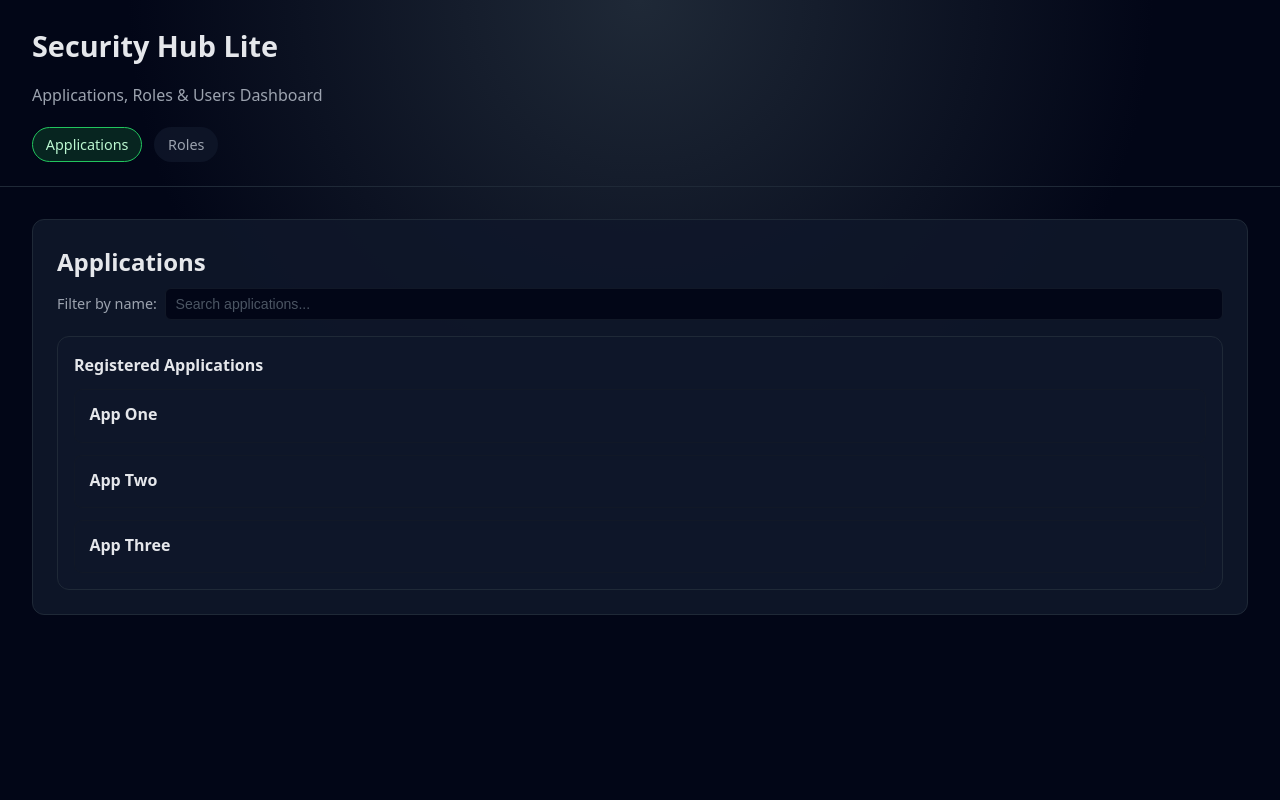
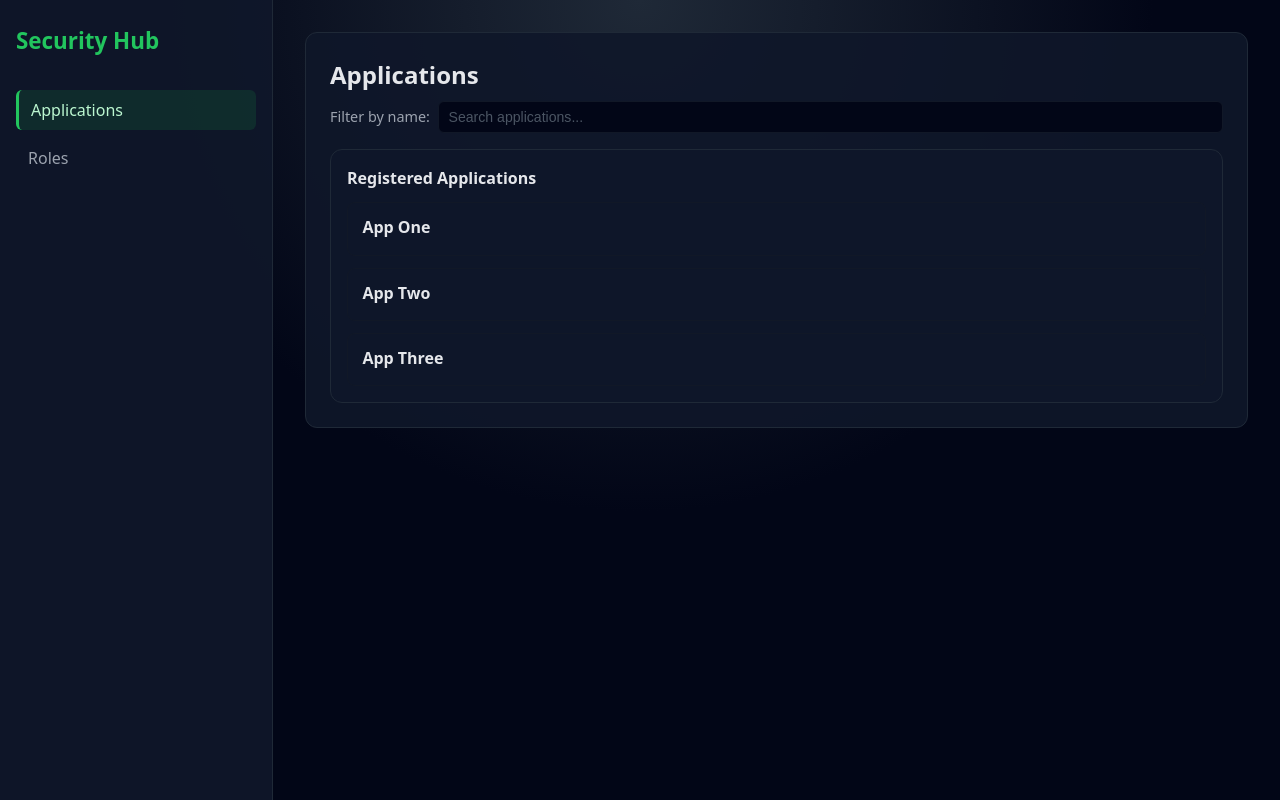
Before and after one commit to RicardoZambon/SecurityHub-Lite-React, a React (Vite) app in the folder security-hub-react/: page /applications in a window 1280 px wide. Built offline with nearby package versions, Linux system fonts and the light colour scheme.

Commit message:
feat: Add main layout e refactor App

```diff
--- a/security-hub-react/src/App.tsx
+++ b/security-hub-react/src/App.tsx
@@ -7,44 +7,18 @@ import {
 } from 'react-router-dom'
 import ApplicationsPage from './pages/ApplicationsPage'
 import RolesPage from './pages/RolesPage'
+import { Layout } from './layout/Layout';
 
 function App() {
   return (
     <BrowserRouter>
-      <div className="app-shell">
-        <header className="app-header">
-          <h1>Security Hub Lite</h1>
-          <p>Applications, Roles & Users Dashboard</p>
-
-          <nav className="app-nav">
-            <NavLink
-              to="/applications"
-              className={({ isActive }: { isActive: boolean }) =>
-                'app-nav-link' + (isActive ? ' app-nav-link-active' : '')
-              }
-            >
-              Applications
-            </NavLink>
-
-            <NavLink
-              to="/roles"
-              className={({ isActive }: { isActive: boolean }) =>
-                'app-nav-link' + (isActive ? ' app-nav-link-active' : '')
-              }
-            >
-              Roles
-            </NavLink>
-          </nav>
-        </header>
-
-        <main className="app-main">
-          <Routes>
-            <Route path="/" element={<Navigate to="/applications" replace />} />
-            <Route path="/applications" element={<ApplicationsPage />} />
-            <Route path="/roles" element={<RolesPage />} />
-          </Routes>
-        </main>
-      </div>
+      <Routes>
+        <Route element={<Layout />}>
+          <Route path="/" element={<Navigate to="/applications" replace />} />
+          <Route path="/applications" element={<ApplicationsPage />} />
+          <Route path="/roles" element={<RolesPage />} />
+        </Route>
+      </Routes>
     </BrowserRouter>
   )
 }
--- a/security-hub-react/src/index.scss
+++ b/security-hub-react/src/index.scss
@@ -1,5 +1,3 @@
-/* src/index.css */
-
 :root {
   font-family: system-ui, -apple-system, BlinkMacSystemFont, 'Segoe UI', sans-serif;
   line-height: 1.5;
@@ -9,35 +7,6 @@
 
 body {
   margin: 0;
-}
-
-.app-shell {
-  min-height: 100vh;
-  background: radial-gradient(circle at top, #1f2937 0, #020617 50%);
-  color: #e5e7eb;
-  display: flex;
-  flex-direction: column;
-}
-
-.app-header {
-  padding: 1.5rem 2rem;
-  border-bottom: 1px solid #1f2937;
-}
-
-.app-header h1 {
-  margin: 0;
-  font-size: 1.8rem;
-}
-
-.app-header p {
-  margin: 0.25rem 0 0;
-  color: #9ca3af;
-}
-
-.app-main {
-  padding: 2rem;
-  display: grid;
-  gap: 1.5rem;
 }
 
 .app-section {
@@ -51,42 +20,3 @@ body {
   margin-top: 0;
   margin-bottom: 0.5rem;
 }
-
-.app-header {
-  padding: 1.5rem 2rem;
-  border-bottom: 1px solid #1f2937;
-  display: flex;
-  flex-direction: column;
-  gap: 0.75rem;
-}
-
-.app-nav {
-  display: flex;
-  gap: 0.75rem;
-  margin-top: 0.5rem;
-  flex-wrap: wrap;
-}
-
-.app-nav-link {
-  font-size: 0.9rem;
-  padding: 0.35rem 0.8rem;
-  border-radius: 999px;
-  border: 1px solid transparent;
-  color: #9ca3af;
-  text-decoration: none;
-  background-color: rgba(15, 23, 42, 0.8);
-  transition: background-color 120ms ease-out, color 120ms ease-out,
-    border-color 120ms ease-out, transform 80ms ease-out;
-
-  &:hover {
-    background-color: rgba(30, 64, 175, 0.9);
-    color: #e5e7eb;
-    transform: translateY(-1px);
-  }
-}
-
-.app-nav-link-active {
-  border-color: #22c55e;
-  background-color: rgba(21, 128, 61, 0.25);
-  color: #bbf7d0;
-}
--- /dev/null
+++ b/security-hub-react/src/layout/Layout.module.scss
@@ -0,0 +1,54 @@
+.container {
+  display: flex;
+  height: 100vh;
+  background: radial-gradient(circle at top, #1f2937 0, #020617 50%);
+  color: #e5e7eb;
+}
+
+.sidebar {
+  width: 240px;
+  background-color: rgba(15, 23, 42, 0.95);
+  border-right: 1px solid #1f2937;
+  padding: 1.5rem 1rem;
+  display: flex;
+  flex-direction: column;
+  gap: 1rem;
+}
+
+.logo {
+  font-size: 1.4rem;
+  font-weight: 700;
+  color: #22c55e;
+  margin-bottom: 1rem;
+}
+
+.nav {
+  display: flex;
+  flex-direction: column;
+  gap: 0.5rem;
+}
+
+.navLink {
+  text-decoration: none;
+  color: #9ca3af;
+  padding: 0.5rem 0.75rem;
+  border-radius: 6px;
+  transition: 0.2s ease;
+}
+
+.navLink:hover {
+  background-color: rgba(30, 64, 175, 0.3);
+  color: #e5e7eb;
+}
+
+.navLinkActive {
+  background-color: rgba(21, 128, 61, 0.2);
+  border-left: 3px solid #22c55e;
+  color: #bbf7d0;
+}
+
+.content {
+  flex: 1;
+  padding: 2rem;
+  overflow-y: auto;
+}
--- /dev/null
+++ b/security-hub-react/src/layout/Layout.tsx
@@ -0,0 +1,42 @@
+import { NavLink, Outlet } from 'react-router-dom';
+import styles from './Layout.module.scss';
+
+export function Layout() {
+  return (
+    <div className={styles.container}>
+      <aside className={styles.sidebar}>
+        <div className={styles.logo}>
+          Security Hub
+        </div>
+
+        <nav className={styles.nav}>
+          <NavLink
+            to="/applications"
+            className={({ isActive }) =>
+              isActive
+                ? `${styles.navLink} ${styles.navLinkActive}`
+                : styles.navLink
+            }
+          >
+            Applications
+          </NavLink>
+
+          <NavLink
+            to="/roles"
+            className={({ isActive }) =>
+              isActive
+                ? `${styles.navLink} ${styles.navLinkActive}`
+                : styles.navLink
+            }
+          >
+            Roles
+          </NavLink>
+        </nav>
+      </aside>
+
+      <main className={styles.content}>
+        <Outlet />
+      </main>
+    </div>
+  );
+}
```
